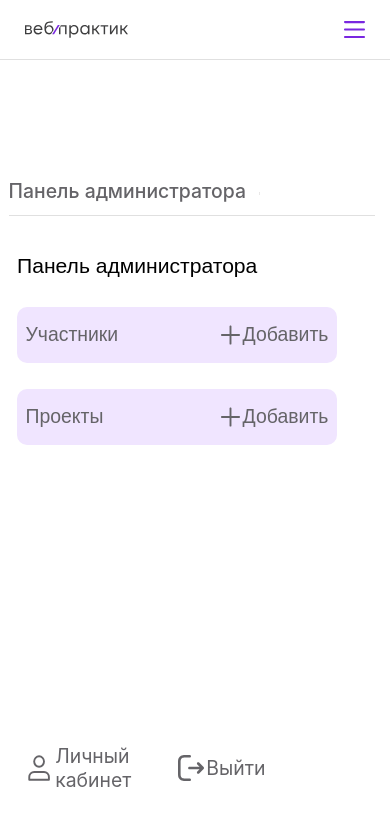
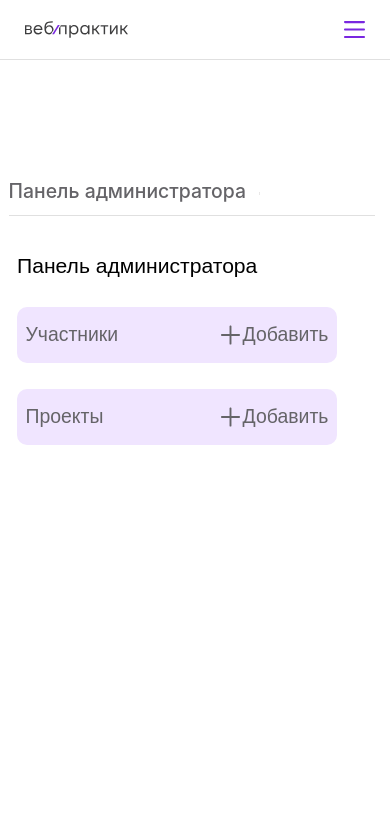
Before and after one commit to Duckkkkkkkkkkkk/hackaton_react_frontend, a React (Create React App) app: page /main-admin-panel in a window 390 px wide. Shown: the top 826 px of the page. Built offline with nearby package versions, Linux system fonts and the light colour scheme.

Commit message:
Update Footer.css

```diff
--- a/src/components/Footer/Footer.css
+++ b/src/components/Footer/Footer.css
@@ -63,11 +63,15 @@
 }
 
 @media screen and (max-width: 480px) {
- .footer ul {
+.footer {
+  display: none;
+}
+
+ /* .footer ul {
   display: flex;
   align-items: center;
   flex-direction: row;
   padding: 2vh;
   gap: 5vh;
- }
+ } */
 }
```
